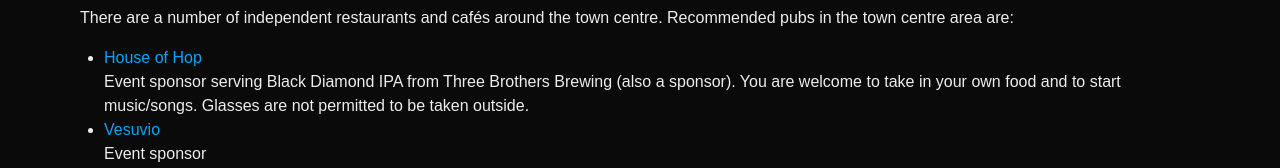
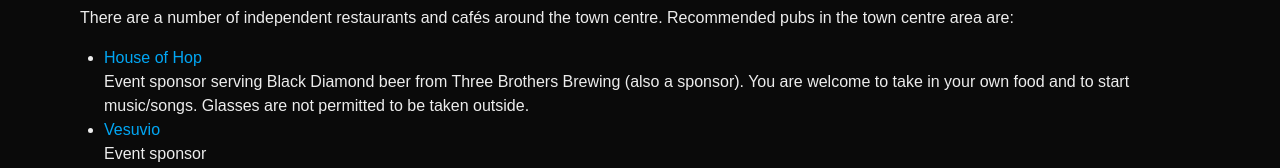
Before and after one commit to Black-Diamond-Morris/black-diamond-morris.github.io, a Next.js app: page / in a window 1280 px wide. Shown: the part 5462-5630 px from the top of the page. Built offline with nearby package versions, Linux system fonts and the light colour scheme.

Commit message:
Update places.tsx

```diff
--- a/app/places.tsx
+++ b/app/places.tsx
@@ -40,7 +40,7 @@
   house_of_hop: new Place(
     "House of Hop",
     "https://maps.app.goo.gl/HLLbvmMomMpZVt3Q8",
-    "Event sponsor serving Black Diamond IPA from Three Brothers Brewing (also a sponsor). You are welcome to take in your own food and to start music/songs. Glasses are not permitted to be taken outside.",
+    "Event sponsor serving Black Diamond beer from Three Brothers Brewing (also a sponsor). You are welcome to take in your own food and to start music/songs. Glasses are not permitted to be taken outside.",
   ),
   market: new Place(
     "Indoor Market",
```
